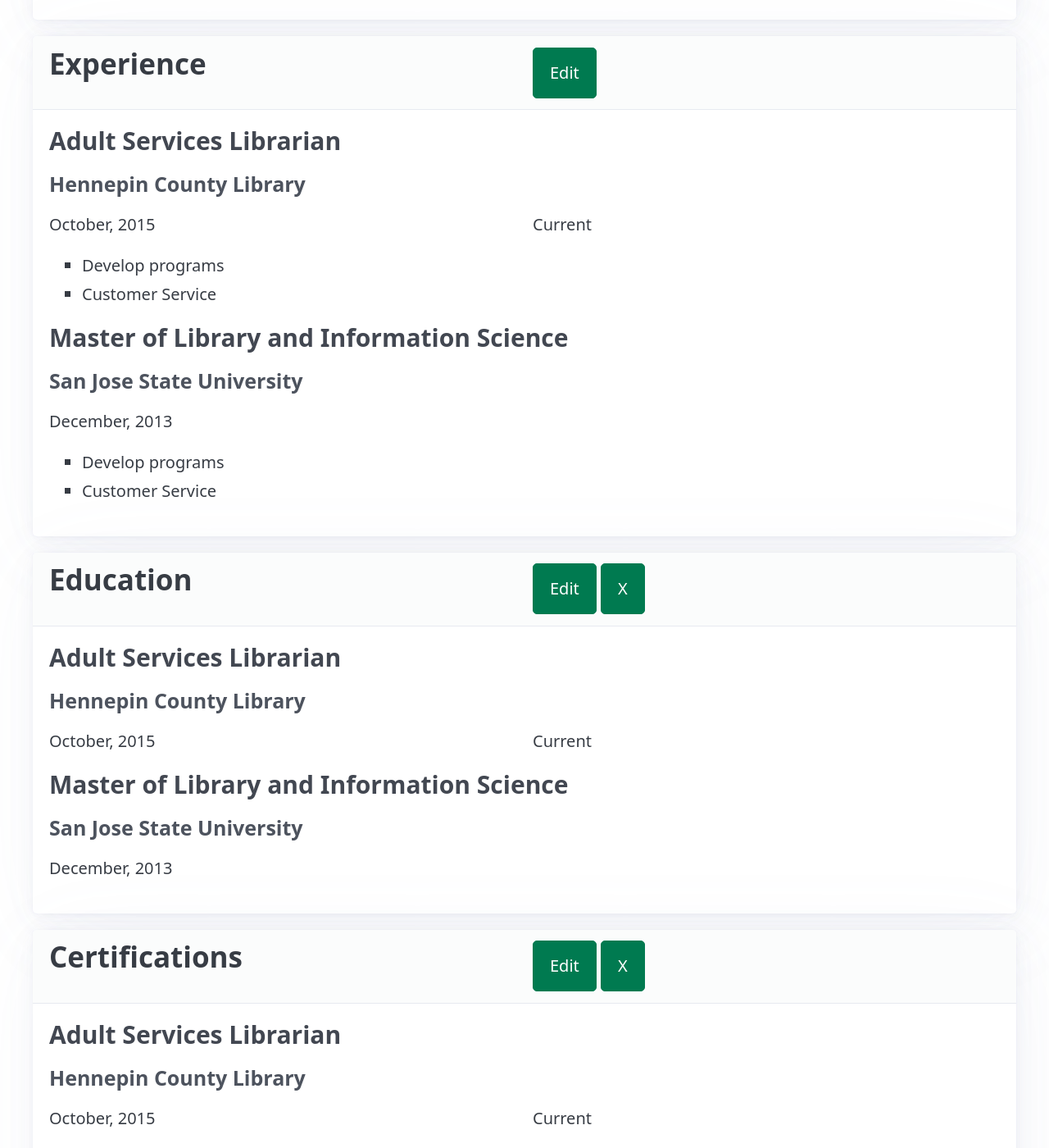
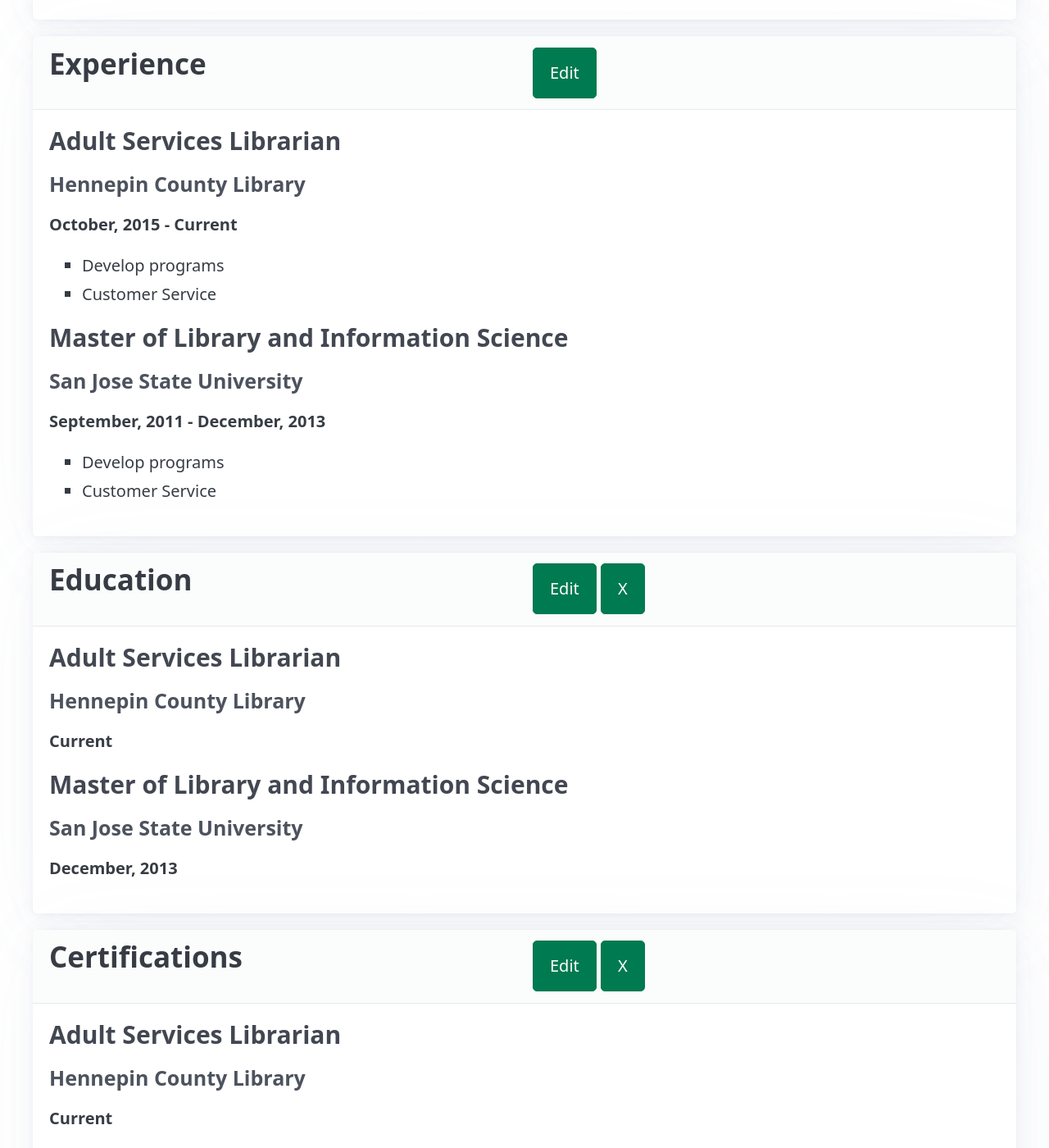
Before and after one commit to HeirOfNorton/alwaysfreeresume, a Jekyll site: the page built from pages/standard/review.html, in a window 1280 px wide and 1400 px high, scrolled down 939 px. Shown: the whole window at 82% size. Built offline with Jekyll 4.4.1, drawn with Linux system fonts in a browser that asks for light colours.

Commit message:
Edits to support Items with no organization or location

```diff
--- a/_layouts/section-items.html
+++ b/_layouts/section-items.html
@@ -3,7 +3,7 @@
 edit-section-name: True
 ---
 
-    <fieldset index="{{ i }}">
+    <fieldset>
         <label>
             {{ page.item-name }}
             <input
@@ -12,6 +12,7 @@
                 placeholder="{{ page.item-name }}"
             />
         </label>
+        {% if page.item-org %}
         <label>
             {{ page.item-org }}
             <input
@@ -20,6 +21,8 @@
                 placeholder="{{ page.item-org }}"
             />
         </label>
+        {% endif %}
+        {% if page.item-location %}
         <label>
             {{ page.item-location }}
             <input
@@ -28,6 +31,7 @@
                 placeholder="{{ page.item-location }}"
             />
         </label>
+        {% endif %}
         <div class="grid">
             {% if page.item-start-date %}
                 <label>
--- a/_layouts/section-review.html
+++ b/_layouts/section-review.html
@@ -62,11 +62,21 @@
 
             <div>
                 <h3>Adult Services Librarian</h3>
-                <h4>Hennepin County Library</h4>
-                <div class="grid">
-                    <p>October, 2015</p>
-                    <p>Current</p>
-                </div>
+                {% if section.org %}
+                    <h4>Hennepin County Library</h4>
+                {% endif %}
+                {% if section.dates %}
+                <p>
+                    <strong>
+                        {% if section.dates.start %}
+                            October, 2015 -
+                        {% endif %}
+                        {% if section.dates.end %}
+                            Current
+                        {% endif %}
+                    </strong>
+                </p>
+                {% endif %}
                 {% if section.subitems %}
                     <div>
                         <ul>
@@ -79,10 +89,21 @@
 
             <div>
                 <h3>Master of Library and Information Science</h3>
-                <h4>San Jose State University</h4>
-                <div class="grid">
-                    <p>December, 2013</p>
-                </div>
+                {% if section.org %}
+                    <h4>San Jose State University</h4>
+                {% endif %}
+                {% if section.dates %}
+                <p>
+                    <strong>
+                        {% if section.dates.start %}
+                            September, 2011 -
+                        {% endif %}
+                        {% if section.dates.end %}
+                            December, 2013
+                        {% endif %}
+                    </strong>
+                </p>
+                {% endif %}
                 {% if section.subitems %}
                     <div>
                         <ul>
@@ -91,17 +112,6 @@
                         </ul>
                     </div>
                 {% endif %}
-            </div>
-
-        {% when 'references' %}
-
-            <div>
-                <p>
-                    Bethany Wagenaar<br>
-                    Patron Experience Supervisor<br>
-                    Hennepin County Library<br>
-                    bwagenaar@hclib.org
-                </p>
             </div>
 
     {% endcase %}
```
Also changed, not shown: pages/standard/review.html (+13 -2 lines).
